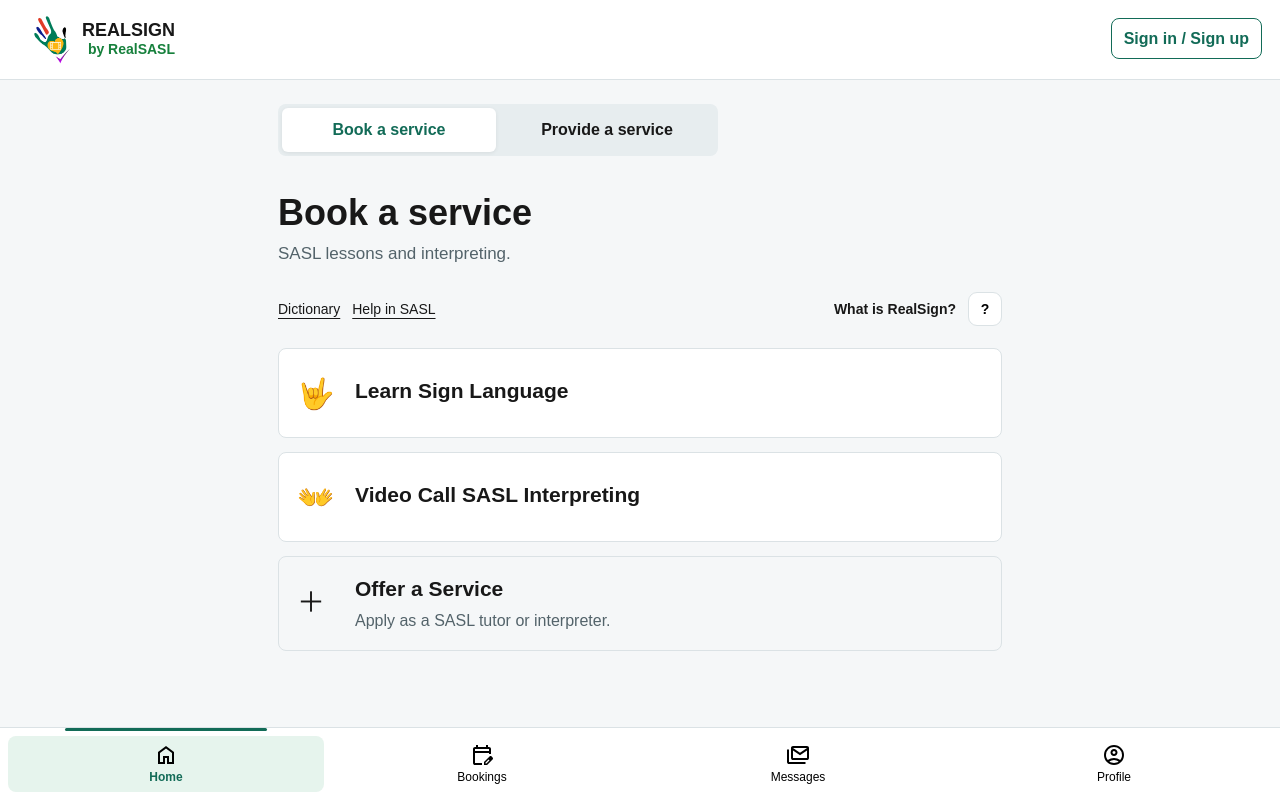
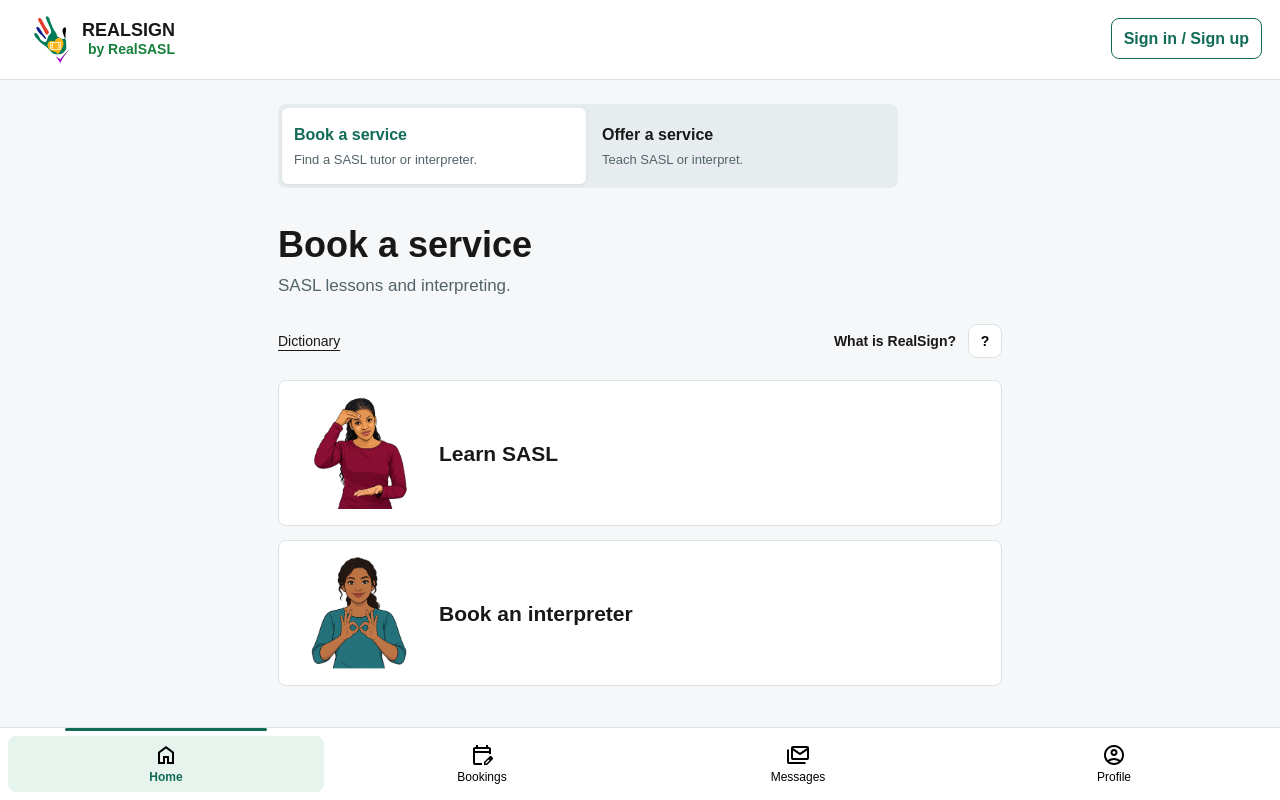
Before and after one commit to tangotea/realsign-sandbox, a Next.js app: page / in a window 1280 px wide. Built offline with nearby package versions, Linux system fonts and the light colour scheme; no server answers.

Commit message:
Simplify service choices and add signing illustrations

```diff
--- a/app/globals.css
+++ b/app/globals.css
@@ -433,8 +433,12 @@ button { cursor: pointer; }
 .btn, .field, .mini-btn, .admin-tab { border-radius:8px; }
 .btn { gap:8px; }
 a:focus-visible, button:focus-visible, summary:focus-visible { outline:3px solid #168ca4; outline-offset:3px; }
-.mode-switch { display:grid; grid-template-columns:1fr 1fr; max-width:440px; padding:4px; gap:4px; background:#e7edef; border-radius:8px; margin:0 0 24px; }
-.mode-switch a { display:flex; align-items:center; justify-content:center; min-height:44px; padding:8px 12px; border-radius:6px; text-align:center; font-weight:700; }
+.mode-switch { display:grid; grid-template-columns:minmax(0,1fr) minmax(0,1fr); max-width:620px; padding:4px; gap:4px; background:#e7edef; border-radius:8px; margin:0 0 24px; }
+.mode-switch a { display:flex; flex-direction:column; align-items:flex-start; justify-content:center; min-height:76px; padding:12px; gap:5px; border-radius:6px; text-align:left; font-weight:700; }
+.mode-switch small { font-size:13px; line-height:1.4; color:var(--muted); font-weight:400; }
+.service-choice { grid-template-columns:112px minmax(0,1fr); gap:24px; min-height:144px; padding:16px 24px; }
+.service-illustration { display:block; width:112px; height:112px; object-fit:contain; }
+.service-choice h2 { margin:0; }
 .mode-switch a[aria-current] { background:white; color:#126b57; box-shadow:0 1px 4px #00000012; }
 .utility-links { justify-content:flex-start; flex-wrap:wrap; font-size:14px; }
 .utility-links > strong { margin-left:auto; }
@@ -486,6 +490,10 @@ a:focus-visible, button:focus-visible, summary:focus-visible { outline:3px solid
   .main { padding:20px 16px 104px; }
   .mode-switch { width:100%; margin-bottom:18px; }
   .mode-switch a { font-size:14px; }
+  .mode-switch small { font-size:12px; }
+  .service-choice { grid-template-columns:80px minmax(0,1fr); gap:16px; padding:16px; min-height:116px; }
+  .service-illustration { width:80px; height:80px; }
+  .service-choice h2 { font-size:20px; }
   .page-heading { flex-wrap:wrap; }
   .admin-navigation { padding:12px 16px 0; }
   .admin-brand-row { flex-wrap:wrap; gap:10px; }
--- a/app/page.tsx
+++ b/app/page.tsx
@@ -20,23 +20,18 @@ export default async function Home() {
 
         <div className="row utility-links" style={{marginTop: 14}}>
           <Link href="/dictionary">Dictionary</Link>
-          <Link href="/help">Help in SASL</Link>
           <strong>What is RealSign?</strong>
           <HelpButton slug="what-is-realsign" label="What is RealSign help" size="regular" fallbackText="RealSign connects learners with Deaf SASL tutors and South African Sign Language interpreters for lessons and video calls." />
         </div>
 
         <section className="stack" aria-label="Choose a service">
-          <Link className="card choice" href="/learn">
-            <div className="icon">🤟</div>
-            <div><h2>Learn Sign Language</h2></div>
+          <Link className="card choice service-choice" href="/learn">
+            <img className="service-illustration" src="/service-illustrations/learn.png" width="112" height="112" alt="" />
+            <div><h2>Learn SASL</h2></div>
           </Link>
-          <Link className="card choice" href="/interpreter">
-            <div className="icon">👐</div>
-            <div><h2>Video Call SASL Interpreting</h2></div>
-          </Link>
-          <Link className="card choice provider-choice" href="/provider">
-            <div className="icon">＋</div>
-            <div><h2>Offer a Service</h2><p>Apply as a SASL tutor or interpreter.</p></div>
+          <Link className="card choice service-choice" href="/interpreter">
+            <img className="service-illustration" src="/service-illustrations/interpret.png" width="112" height="112" alt="" />
+            <div><h2>Book an interpreter</h2></div>
           </Link>
         </section>
       </main>
--- a/components/ExperienceMode.tsx
+++ b/components/ExperienceMode.tsx
@@ -31,7 +31,7 @@ export function useExperienceMode() { return useContext(ModeContext); }
 export default function ModeSwitch() {
   const mode = useExperienceMode();
   return <nav className="mode-switch" aria-label="Choose your RealSign workspace">
-    <Link href="/" aria-current={mode === "book" ? "page" : undefined}>Book a service</Link>
-    <Link href="/provider" aria-current={mode === "provide" ? "page" : undefined}>Provide a service</Link>
+    <Link href="/" aria-current={mode === "book" ? "page" : undefined}><strong>Book a service</strong><small>Find a SASL tutor or interpreter.</small></Link>
+    <Link href="/provider" aria-current={mode === "provide" ? "page" : undefined}><strong>Offer a service</strong><small>Teach SASL or interpret.</small></Link>
   </nav>;
 }
```
Also changed, not shown: public/service-illustrations/interpret.png (added), public/service-illustrations/learn.png (added).
